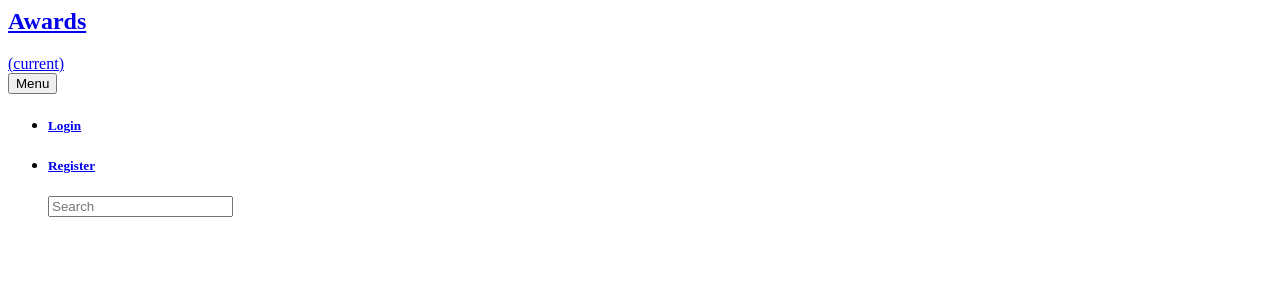
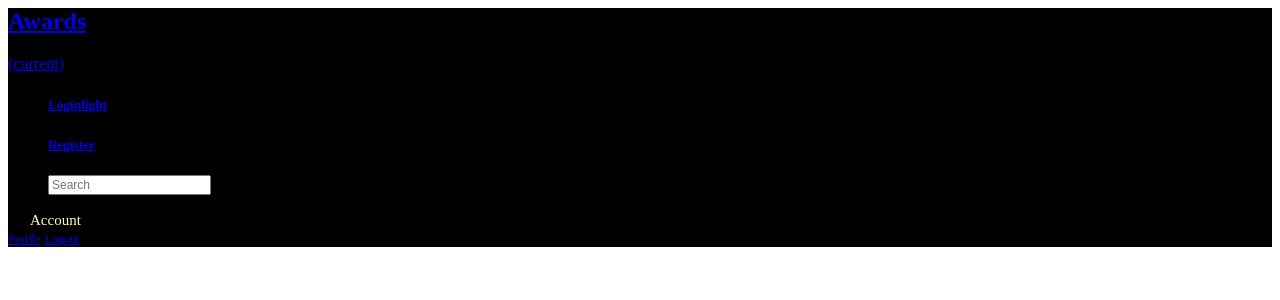
Before and after one commit to Brayooh/awards, a Django app: template Awards/templates/navbar.html in a window 1280 px wide. Shown: the top 300 px of the page. Run offline with Django 3.2, Linux system fonts and the light colour scheme; the template is opened without the code that fills it, so the values that code supplies are empty.

Commit message:
change navbar font color

```diff
--- a/Awards/templates/navbar.html
+++ b/Awards/templates/navbar.html
@@ -2,7 +2,7 @@
 {% load static%}
 
     <!--Navbar-->
-    <nav style="font-family: Nunito;" class="navbar navbar-expand-sm  content fixed">
+    <nav  style="font-family: Nunito; background-color: rgb(0, 0, 0);" class="navbar navbar-expand-sm  content " >
 
       <!-- Navbar brand -->
       <div class="award">
@@ -12,11 +12,6 @@
             </a>
       </div>
       <!-- Collapse button -->
-      <button class="navbar-toggler bg-info text-white" type="button" data-toggle="collapse" data-target="#basicExampleNav"
-        aria-controls="basicExampleNav" aria-expanded="false" aria-label="Toggle navigation">
-        <!-- <span class="navbar-toggler-icon"></span> -->
-        Menu
-      </button>
 
       <!-- Collapsible content -->
       <div class="collapse navbar-collapse" id="basicExampleNav">
@@ -25,24 +20,14 @@
         <ul class="navbar-nav mr-auto text-white">
           {% if user.is_authenticated %}
           <!-- Dropdown -->
-          <div class="">
-            <li class="nav-item dropdown ml-2 text-light">
-              <a class="nav-link dropdown-toggle text-light" id="navbarDropdownMenuLink" data-toggle="dropdown"
-                aria-haspopup="true" aria-expanded="false"><h5>Account</h5></a>
-              <div class="dropdown-menu dropdown-primary text-dark" aria-labelledby="navbarDropdownMenuLink">
-                <a class="dropdown-item" href="{% url 'profile' %}">Profile</a>
-                <a class="dropdown-item" href="{% url 'logout' %}">Logout</a>
-              </div>
-            </li>
-          </div>
             <li class="nav-item ml-2 ">
-              <a class="nav-link text-light" href="{% url 'newproject' %}"><h5>ADD PROJECT</h5></a>
+              <a style="color:rgb(255, 254, 198)" class="nav-link" href="{% url 'newproject' %}"><h5>ADD PROJECT</h5></a>
             </li>
           </div>
           {% else %}
           <div class="btn btn-dark btn-sm">
             <li class="nav-item">
-              <a class="nav-link text-white" href="{% url 'login' %}"><h5>Login</h5></a>
+              <a class="nav-link text-white" href="{% url 'login' %}"><h5>Loginlight</h5></a>
             </li>
           </div>
           <div class="btn btn-dark btn-sm">
@@ -54,15 +39,26 @@
         </ul>
         <!-- Links -->
 
-      <ul class="navbar-nav">
-        <div class="">
+
+      <ul  class="navbar-nav">
+        <div style="margin-right: 33px;">
           <form class="form-inline" action="{% url 'search' %}">
             <div class="md-form my-0">
-              <input class="form-control mr-sm-2 text-white" type="text" placeholder="Search" aria-label="Search" name="post">
+              <input style="font-size: 12px; color:rgb(255, 254, 198)" class="form-control mr-sm-2 text-white" type="text" placeholder="Search" aria-label="Search" name="post">
             </div>
           </form>
         </div>
       </ul>
+      <div class="">
+        <li class="nav-item dropdown ml-2 text-light">
+          <a style="font-size: 15px; color:rgb(255, 254, 198)" class="nav-link dropdown-toggle text-light" id="navbarDropdownMenuLink" data-toggle="dropdown"
+            aria-haspopup="true" aria-expanded="false">Account</a>
+          <div style="color:rgb(255, 254, 198)"  class="dropdown-menu dropdown-primary text-dark" aria-labelledby="navbarDropdownMenuLink">
+            <a style="font-size: 12px;" class="dropdown-item" href="{% url 'profile' %}">Profile</a>
+            <a style="font-size: 12px;" class="dropdown-item" href="{% url 'logout' %}">Logout</a>
+          </div>
+        </li>
+      </div>
       </div>
       <!-- Collapsible content -->
 
```
